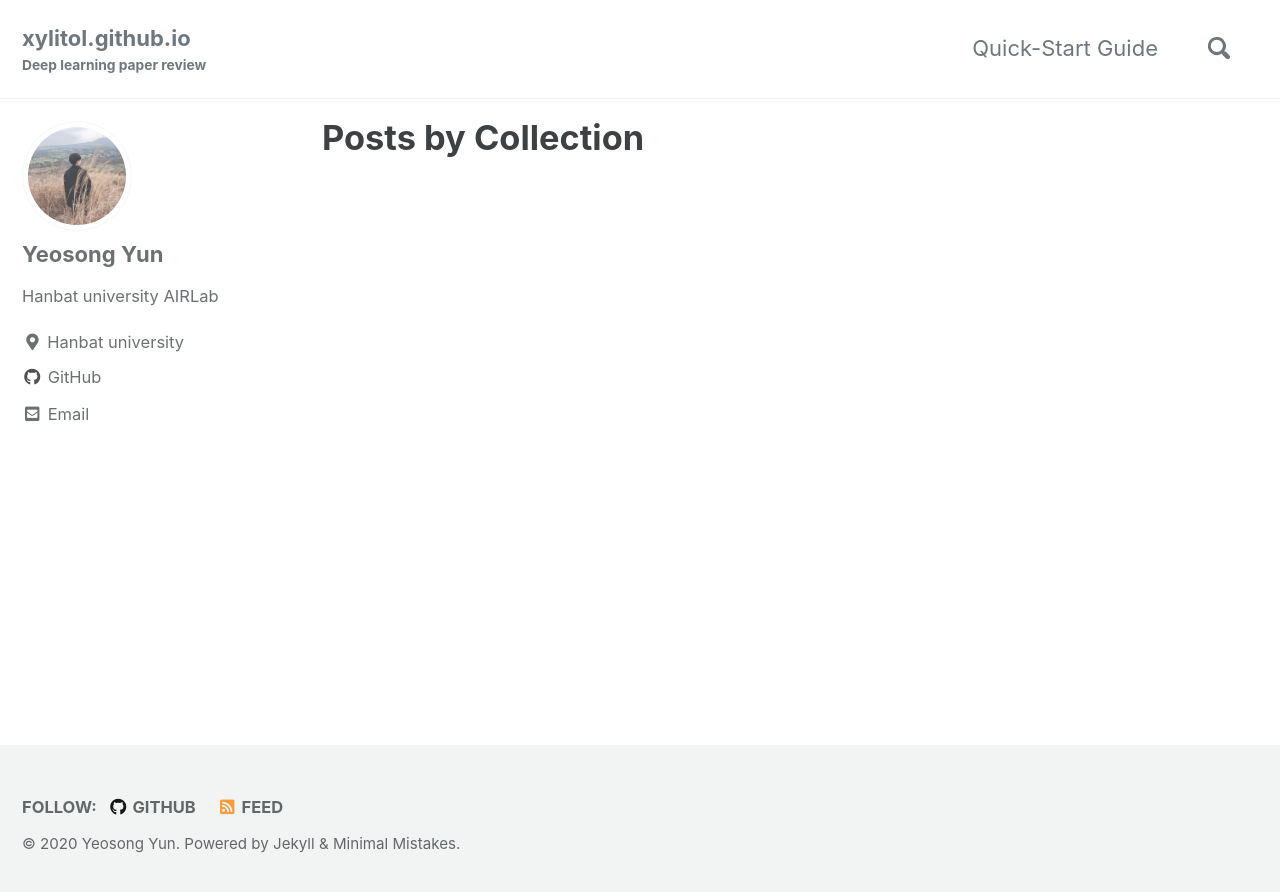
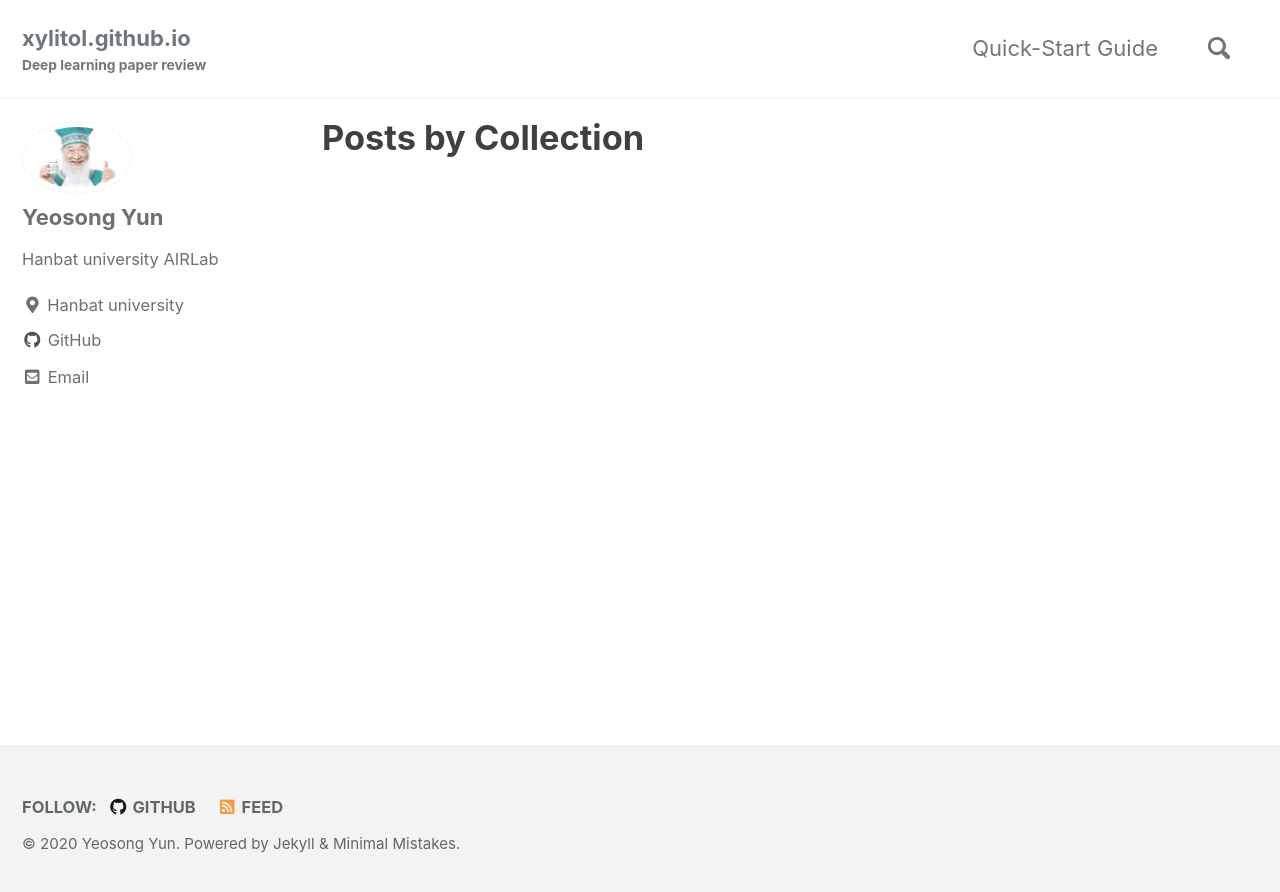
Before and after one commit to xylitol/xylitol.github.io, a Jekyll site: the page built from _pages/collection-archive.html, in a window 1280 px wide. Shown: the top 892 px of the page. Built offline with Jekyll 4.4.1, drawn with Linux system fonts in a browser that asks for light colours; cached includes are drawn as plain includes; comment, search, counter and statistics services are not loaded; a style sheet for code colours, icons or effects is not loaded.

Commit message:
Update _config.yml

```diff
--- a/_config.yml
+++ b/_config.yml
@@ -27,7 +27,7 @@ words_per_minute         : 200
 comments:
   provider               : "disqus" # false (default), "disqus", "discourse", "facebook", "staticman_v2", "staticman", "utterances", "custom"
   disqus:
-    shortname            : "Hyeoncheol-blog"
+    shortname            : "yeosong-blog"
   discourse:
     server               : # https://meta.discourse.org/t/embedding-discourse-comments-via-javascript/31963 , e.g.: meta.discourse.org
   facebook:
@@ -90,7 +90,7 @@ analytics:
 # Site Author
 author:
   name             : "Yeosong Yun"
-  avatar           : "/assets/img/hc.jpg"
+  avatar           : "/assets/img/hwi-ba.jpg"
   bio              : "Hanbat university AIRLab"
   location         : "Hanbat university"
   email            : "yeosooong@gmail.com"
```
